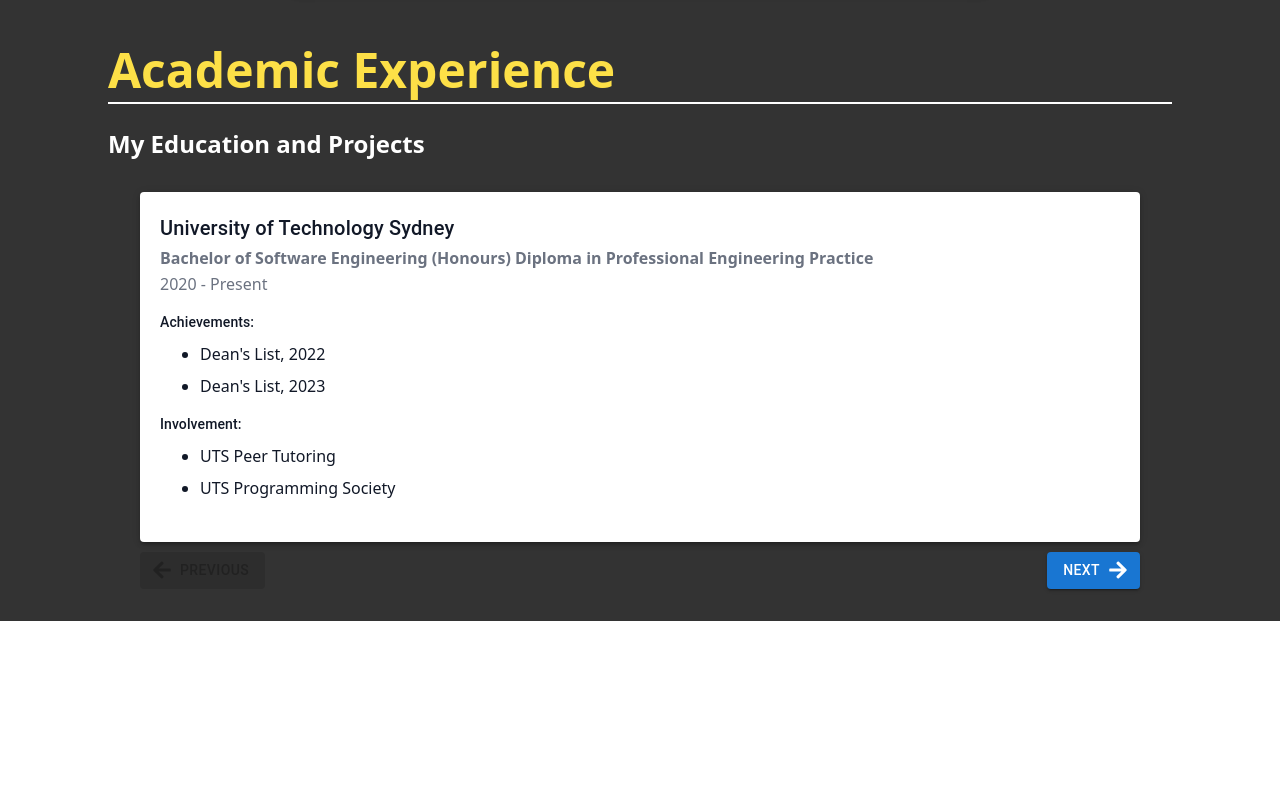
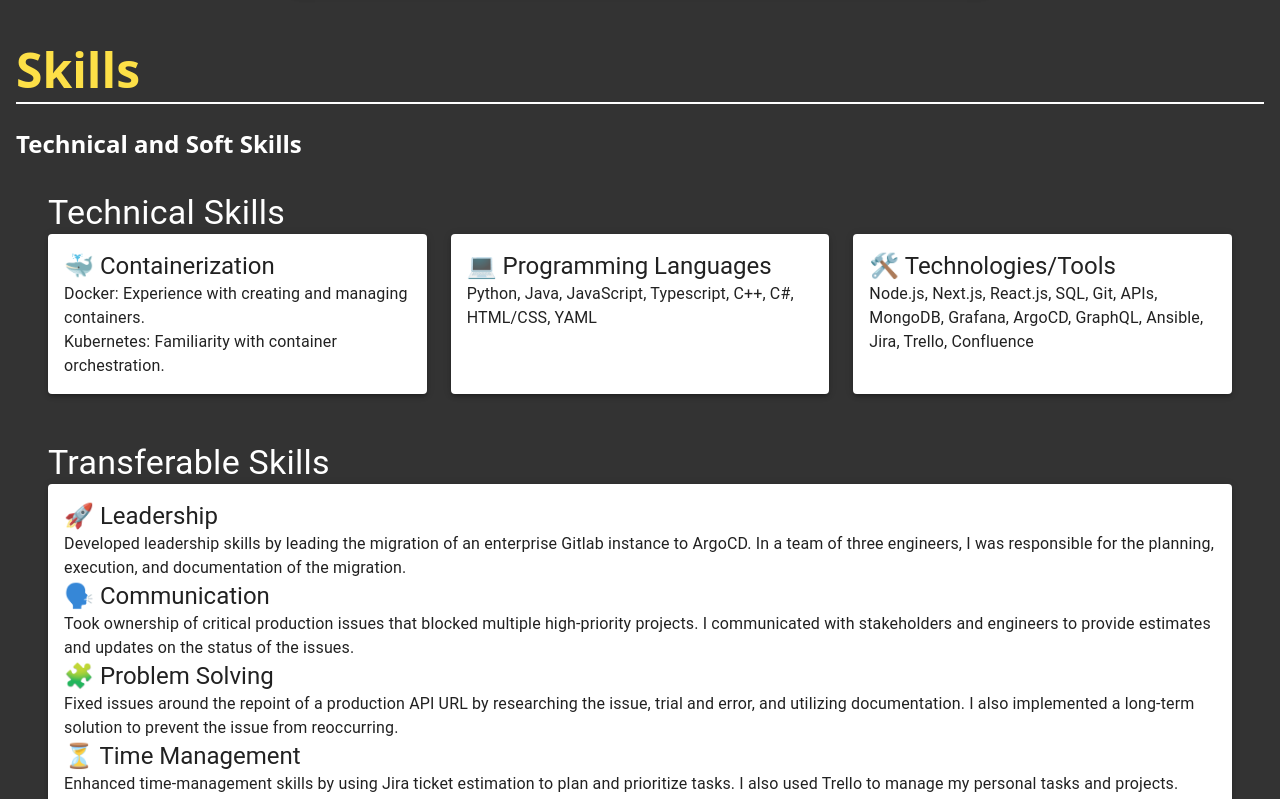
Before and after one commit to abrarbarbhuyia/portfolio-v2, a Next.js app: page / in a window 1280 px wide. Shown: the part 2040-2839 px from the top of the page. Before the commit the page ends 2661 px from the top, so only its background shows below. Built offline with nearby package versions, Linux system fonts and the light colour scheme.

Commit message:
feat: added skills section

```diff
--- /dev/null
+++ b/src/components/Skills.tsx
@@ -0,0 +1,90 @@
+import React from "react";
+import { Grid, Typography, Paper, Box } from "@mui/material";
+
+const Skills = () => {
+  return (
+    <div className="m-8">
+      <Typography variant="h4" className="mb-6 font-bold text-xl">
+        Technical Skills
+      </Typography>
+      <Grid container spacing={3}>
+        {/* Containerization */}
+        <Grid item xs={12} md={4}>
+          <Paper elevation={3} className="p-4 h-full">
+            <Typography variant="h5" className="mb-2 font-bold text-lg">
+              🐳 Containerization
+            </Typography>
+            <Typography variant="body1">
+              Docker: Experience with creating and managing containers.
+              <br />Kubernetes: Familiarity with container orchestration.
+            </Typography>
+          </Paper>
+        </Grid>
+
+        {/* Programming Languages */}
+        <Grid item xs={12} md={4}>
+          <Paper elevation={3} className="p-4 h-full ">
+            <Typography variant="h5" className="mb-2 font-bold text-lg">
+              💻 Programming Languages
+            </Typography>
+            <Typography variant="body1">
+              Python, Java, JavaScript, Typescript, C++, C#, HTML/CSS, YAML
+            </Typography>
+          </Paper>
+        </Grid>
+
+        {/* Technologies */}
+        <Grid item xs={12} md={4}>
+          <Paper elevation={3} className="p-4 h-full">
+            <Typography variant="h5" className="mb-2 font-bold text-lg">
+              🛠️ Technologies/Tools
+            </Typography>
+            <Typography variant="body1">
+              Node.js, Next.js, React.js, SQL, Git, APIs, MongoDB, Grafana, ArgoCD, GraphQL, Ansible, Jira, Trello, Confluence
+            </Typography>
+          </Paper>
+        </Grid>
+      </Grid>
+
+      <Box mt={6}>
+        <Typography variant="h4" className="mb-6 font-bold text-xl">
+          Transferable Skills
+        </Typography>
+        <Paper elevation={3} className="p-4">
+          <Typography variant="h5" className="mb-2 font-bold text-lg">
+            🚀 Leadership
+          </Typography>
+          <Typography variant="body1">
+            Developed leadership skills by leading the migration of an enterprise Gitlab instance to ArgoCD. In a team of three engineers, I was responsible for the planning, execution, and documentation of the migration.
+          </Typography>
+          <Typography variant="h5" className="mt-4 mb-2 font-bold text-lg">
+            🗣️ Communication
+          </Typography>
+          <Typography variant="body1">
+            Took ownership of critical production issues that blocked multiple high-priority projects. I communicated with stakeholders and engineers to provide estimates and updates on the status of the issues.
+          </Typography>
+          <Typography variant="h5" className="mt-4 mb-2 font-bold text-lg">
+            🧩 Problem Solving
+          </Typography>
+          <Typography variant="body1">
+            Fixed issues around the repoint of a production API URL by researching the issue, trial and error, and utilizing documentation. I also implemented a long-term solution to prevent the issue from reoccurring.
+          </Typography>
+          <Typography variant="h5" className="mt-4 mb-2 font-bold text-lg">
+            ⏳ Time Management
+          </Typography>
+          <Typography variant="body1">
+            Enhanced time-management skills by using Jira ticket estimation to plan and prioritize tasks. I also used Trello to manage my personal tasks and projects.
+          </Typography>
+          <Typography variant="h5" className="mt-4 mb-2 font-bold text-lg">
+            🧠 Critical Thinking
+          </Typography>
+          <Typography variant="body1">
+            Subverted the views of senior engineers by providing a different perspective on the issue, where I used new technologies to solve a long standing problem that was originally dealt with manaully.
+          </Typography>
+        </Paper>
+      </Box>
+    </div>
+  );
+};
+
+export default Skills;
--- /dev/null
+++ b/src/components/SkillsTitle.tsx
@@ -0,0 +1,42 @@
+import React from "react";
+import { motion } from "framer-motion";
+import { useInView } from "react-intersection-observer";
+
+const SkillsTitle = () => {
+  const [ref, inView] = useInView({
+    triggerOnce: true,
+    threshold: 0.2,
+  });
+
+  const titleVariants = {
+    hidden: { x: -100, opacity: 0 },
+    visible: {
+      x: 0,
+      opacity: 1,
+      transition: {
+        duration: 0.5,
+        delay: 0.3,
+      },
+    },
+  };
+
+  return (
+    <motion.div
+      className="text-center md:text-left"
+      variants={titleVariants}
+      initial="hidden"
+      animate={inView ? "visible" : "hidden"}
+      ref={ref}
+    >
+      <h2 className="mb-2 text-3xl font-bold text-yellow-300 md:text-5xl">
+        Skills
+      </h2>
+      <div className="md:mb-6 md:border-b-2 md:border-white"></div>
+      <p className="text-xl font-bold text-white md:text-2xl">
+        Technical and Soft Skills
+      </p>
+    </motion.div>
+  );
+};
+
+export default SkillsTitle;
--- a/src/pages/index.tsx
+++ b/src/pages/index.tsx
@@ -7,6 +7,8 @@
 import ExperienceTitle from "~/components/ExperienceTitle";
 import AcademicExperienceTitle from "~/components/AcademicExperienceTitle";
 import AcademicExperience from "~/components/AcademicExperience";
+import SkillsTitle from "~/components/SkillsTitle";
+import Skills from "~/components/Skills";
 
 const Home: NextPage = () => {
   return (
@@ -21,6 +23,8 @@
           <Header />
           <ExperienceTitle />
           <Experience />
+          <SkillsTitle />
+          <Skills />
           <AcademicExperienceTitle />
           <AcademicExperience />
         </div>
```
